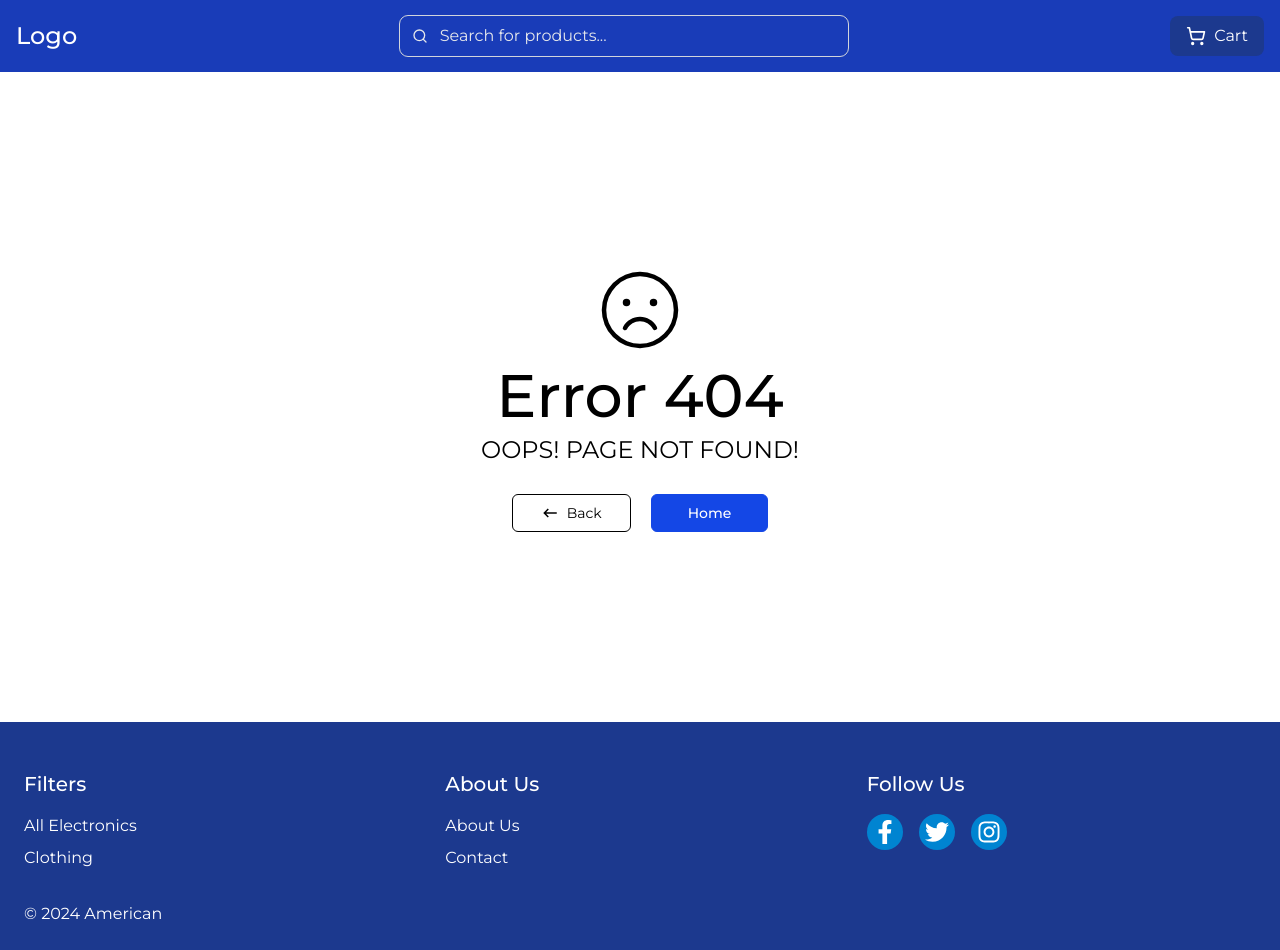
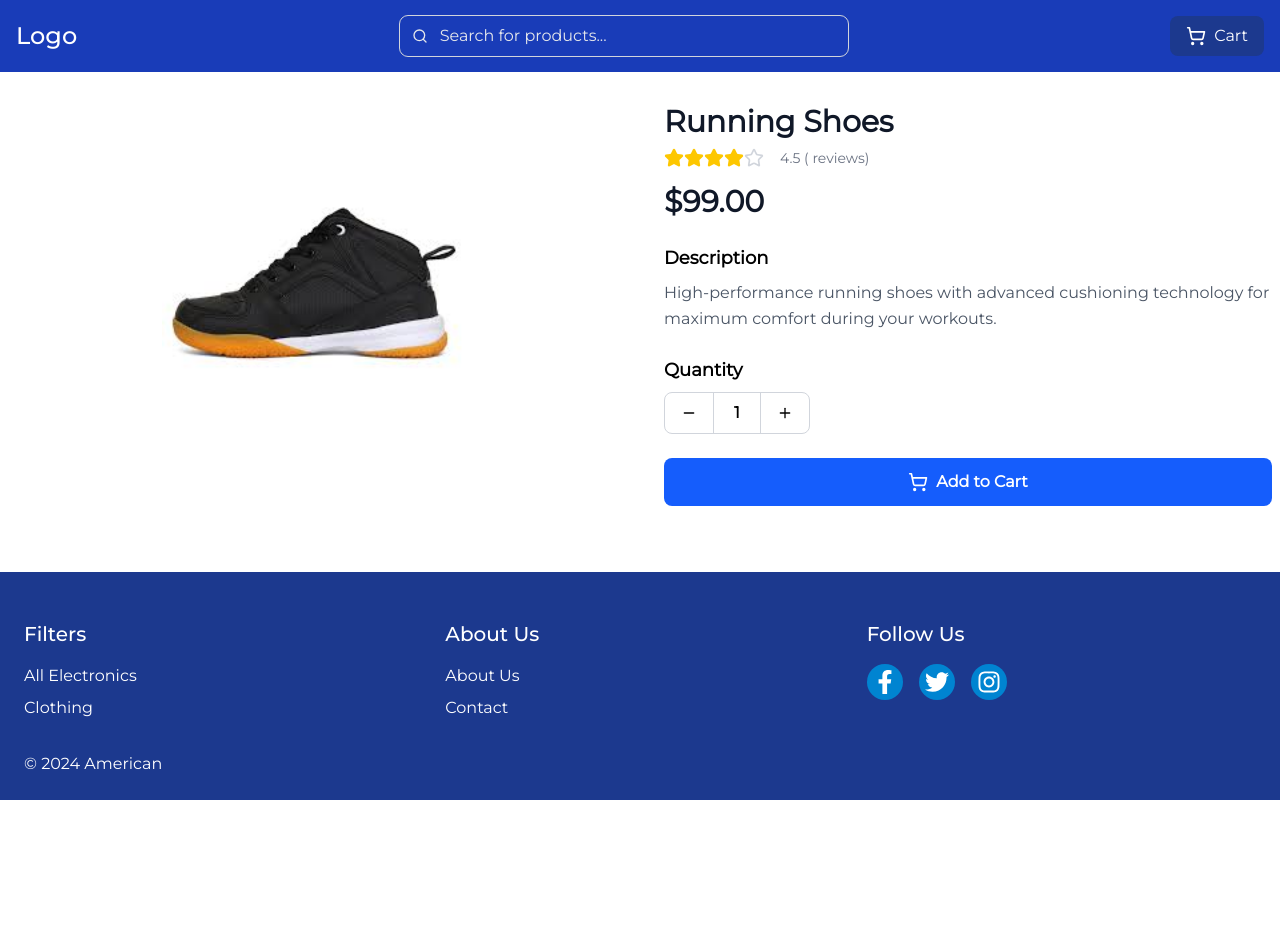
Before and after one commit to soni-naveen/EzyKart, a Next.js app: page /product/1 in a window 1280 px wide. Before the commit this address had no page. After the commit the page ends 800 px from the top, so only its background shows below. Built offline with nearby package versions, Linux system fonts and the light colour scheme.

Commit message:
fix: product page not found issue + style: product page

```diff
--- a/src/app/components/Navbar.jsx
+++ b/src/app/components/Navbar.jsx
@@ -60,7 +60,7 @@ export default function Navbar() {
             <div className="flex items-center space-x-2 bg-blue-900 px-3 sm:px-4 py-2 rounded-lg hover:bg-blue-700 transition-colors cursor-pointer">
               <ShoppingCart className="w-4 sm:w-5 h-4 sm:h-5" />
               {totalItems > 0 && (
-                <span className="absolute top-2 right-0 bg-red-500 text-white text-xs rounded-full w-5 h-5 flex items-center justify-center font-montserrat-bold">
+                <span className="absolute top-2 right-0 bg-red-500 text-white text-xs rounded-full w-5 h-5 flex items-center justify-center font-montserrat-medium">
                   {totalItems}
                 </span>
               )}
--- a/src/app/components/ProductCard.jsx
+++ b/src/app/components/ProductCard.jsx
@@ -1,19 +1,27 @@
 "use client";
 
-import React from "react";
+import React, { useState } from "react";
 import { Star } from "lucide-react";
 import Image from "next/image";
 import Link from "next/link";
 import { useCartStore } from "@/app/lib/store";
+import { Check, ShoppingCart } from "lucide-react";
 
 export default function ProductCard({ product }) {
   const addItem = useCartStore((state) => state.addItem);
+  const [added, setAdded] = useState(false);
 
   const handleAddToCart = (e) => {
     e.preventDefault();
     e.stopPropagation();
     addItem(product);
+    setAdded(true);
+
+    setTimeout(() => {
+      setAdded(false);
+    }, 1500);
   };
+
   return (
     <Link href={`/product/${product.id}`}>
       <div className="bg-white rounded-lg shadow-md overflow-hidden hover:shadow-lg transition-shadow">
@@ -48,9 +56,21 @@ export default function ProductCard({ product }) {
           <p className="text-2xl font-montserrat-bold mb-3">${product.price}</p>
           <div
             onClick={handleAddToCart}
-            className="w-full text-center bg-blue-800 text-white py-2 rounded-lg hover:bg-blue-700 transition-colors"
+            className={`w-full text-center text-white py-2 rounded-lg transition-colors ${
+              added ? "bg-blue-800" : "bg-blue-800 hover:bg-blue-700"
+            }`}
           >
-            Add to Cart
+            {added ? (
+              <p className="flex items-center gap-1 justify-center">
+                <Check className="w-5 h-5" />
+                Added
+              </p>
+            ) : (
+              <p className="flex items-center gap-1 justify-center">
+                <ShoppingCart className="w-5 h-5" />
+                Add to Cart
+              </p>
+            )}
           </div>
         </div>
       </div>
--- a/src/app/components/Sidebar.jsx
+++ b/src/app/components/Sidebar.jsx
@@ -102,7 +102,7 @@ export default function Sidebar({ isOpen, onClose }) {
 
       <div
         className={`
-            fixed lg:static inset-y-0 left-0 z-50 w-80 bg-white shadow-lg transform transition-transform duration-300 ease-in-out lg:transform-none lg:shadow-none lg:w-56 xl:w-70
+            fixed inset-y-0 lg:inset-auto left-0 z-50 w-80 shadow-lg transform transition-transform duration-300 ease-in-out lg:transform-none lg:shadow-none lg:w-56 xl:w-70
             ${isOpen ? "translate-x-0" : "-translate-x-full lg:translate-x-0"}`}
       >
         <div className="bg-blue-800 text-white p-6 lg:rounded-xl h-full overflow-y-auto">
--- a/src/app/page.jsx
+++ b/src/app/page.jsx
@@ -73,7 +73,7 @@ export default function Home() {
           <div className="lg:col-span-3">
             {/* Mobile Filter Button */}
             <div className="flex justify-between items-center mb-6 lg:hidden">
-              <h1 className="text-lg sm:text-xl font-montserrat-medium">Product Listing</h1>
+              <h1 className="text-xl sm:text-2xl font-montserrat-medium">Product Listing</h1>
               <button
                 onClick={() => setIsSidebarOpen(true)}
                 className="flex items-center space-x-2 px-3 sm:px-4 py-1.5 sm:py-2 border border-gray-300 rounded-lg hover:bg-gray-50"
--- a/src/app/product/[id]/page.jsx
+++ b/src/app/product/[id]/page.jsx
@@ -3,17 +3,20 @@
 import { useState } from "react";
 import { useParams } from "next/navigation";
 import Image from "next/image";
-import { Star, Minus, Plus, ShoppingCart } from "lucide-react";
+import { Star, Minus, Plus, ShoppingCart, Check } from "lucide-react";
 import { Products } from "@/app/lib/data";
 import { useCartStore } from "@/app/lib/store";
 import NotFound from "@/app/not-found";
+import { useRouter } from "next/navigation";
 
 export default function ProductDetailPage() {
+  const router = useRouter();
   const params = useParams();
   const [quantity, setQuantity] = useState(1);
   const addItem = useCartStore((state) => state.addItem);
+  const [added, setAdded] = useState(false);
 
-  const product = Products.find((p) => p.id === params.id);
+  const product = Products.find((p) => p.id == params.id);
 
   if (!product) {
     return <NotFound />;
@@ -22,6 +25,12 @@ export default function ProductDetailPage() {
   const handleAddToCart = () => {
     for (let i = 0; i < quantity; i++) {
       addItem(product);
+      setAdded(true);
+
+      setTimeout(() => {
+        setAdded(false);
+        router.push("/cart");
+      }, 1500);
     }
   };
 
@@ -29,33 +38,18 @@ export default function ProductDetailPage() {
   const decrementQuantity = () => setQuantity((prev) => Math.max(1, prev - 1));
 
   return (
-    <div className="container py-8">
+    <div className="container mx-auto py-8 px-2">
       <div className="grid grid-cols-1 lg:grid-cols-2 gap-12">
         {/* Image Section */}
         <div className="space-y-4">
-          <div className="aspect-square relative overflow-hidden rounded-lg bg-gray-100">
+          <div className="h-[300px] sm:h-[350px] lg:h-[400px] relative overflow-hidden rounded-lg bg-white flex items-center justify-center">
             <Image
-              src={product.image || "/placeholder.svg"}
+              width={300}
+              height={300}
+              src={product.image}
               alt={product.title}
-              fill
-              className="object-cover"
+              className="object-contain"
             />
-          </div>
-
-          <div className="grid grid-cols-4 gap-4">
-            {[...Array(4)].map((_, i) => (
-              <div
-                key={i}
-                className="aspect-square relative overflow-hidden rounded-lg bg-gray-100 border-2 border-transparent hover:border-blue-500 cursor-pointer"
-              >
-                <Image
-                  src={product.image}
-                  alt={`${product.title} view ${i + 1}`}
-                  fill
-                  className="object-cover"
-                />
-              </div>
-            ))}
           </div>
         </div>
 
@@ -96,18 +90,6 @@ export default function ProductDetailPage() {
             </p>
           </div>
 
-          <div>
-            <h3 className="text-lg font-semibold mb-2">Category</h3>
-            <span className="inline-block bg-gray-100 text-gray-800 px-3 py-1 rounded-full text-sm">
-              {product.category}
-            </span>
-          </div>
-
-          <div>
-            <h3 className="text-lg font-semibold mb-2">Brand</h3>
-            <span className="text-gray-600">{product.brand}</span>
-          </div>
-
           {/* Quantity Selector */}
           <div>
             <h3 className="text-lg font-semibold mb-2">Quantity</h3>
@@ -115,14 +97,16 @@ export default function ProductDetailPage() {
               <div className="flex items-center border border-gray-300 rounded-lg">
                 <button
                   onClick={decrementQuantity}
-                  className="p-2 hover:bg-gray-100 transition-colors"
+                  className="px-4 py-2 hover:bg-gray-100 transition-colors"
                 >
                   <Minus className="w-4 h-4" />
                 </button>
-                <span className="px-4 py-2 font-semibold">{quantity}</span>
+                <span className="px-5 py-2 font-semibold border-x border-gray-300">
+                  {quantity}
+                </span>
                 <button
                   onClick={incrementQuantity}
-                  className="p-2 hover:bg-gray-100 transition-colors"
+                  className="px-4 py-2 hover:bg-gray-100 transition-colors"
                 >
                   <Plus className="w-4 h-4" />
                 </button>
@@ -135,52 +119,18 @@ export default function ProductDetailPage() {
             onClick={handleAddToCart}
             className="w-full bg-blue-600 hover:bg-blue-700 text-white font-semibold py-3 px-6 rounded-lg transition-colors duration-200 flex items-center justify-center space-x-2"
           >
-            <ShoppingCart className="w-5 h-5" />
-            <span>Add to Cart</span>
+            {added ? (
+              <p className="flex items-center gap-2 justify-center">
+                <Check className="w-5 h-5" />
+                Added
+              </p>
+            ) : (
+              <p className="flex items-center gap-2 justify-center">
+                <ShoppingCart className="w-5 h-5" />
+                Add to Cart
+              </p>
+            )}
           </button>
-
-          {/* Reviews Section */}
-          <div className="border-t pt-6">
-            <h3 className="text-lg font-semibold mb-4">Customer Reviews</h3>
-            <div className="space-y-4">
-              {/* Sample Review */}
-              <div className="border-b pb-4">
-                <div className="flex items-center mb-2">
-                  <div className="flex items-center">
-                    {[...Array(5)].map((_, i) => (
-                      <Star
-                        key={i}
-                        className="w-4 h-4 text-yellow-400 fill-current"
-                      />
-                    ))}
-                  </div>
-                  <span className="ml-2 font-semibold">John D.</span>
-                </div>
-                <p className="text-gray-600">
-                  Great product! Exactly as described and fast shipping.
-                </p>
-              </div>
-
-              <div className="border-b pb-4">
-                <div className="flex items-center mb-2">
-                  <div className="flex items-center">
-                    {[...Array(4)].map((_, i) => (
-                      <Star
-                        key={i}
-                        className="w-4 h-4 text-yellow-400 fill-current"
-                      />
-                    ))}
-                    <Star className="w-4 h-4 text-gray-300" />
-                  </div>
-                  <span className="ml-2 font-semibold">Sarah M.</span>
-                </div>
-                <p className="text-gray-600">
-                  Good quality, though it took a bit longer to arrive than
-                  expected.
-                </p>
-              </div>
-            </div>
-          </div>
         </div>
       </div>
     </div>
```
Also changed, not shown: src/app/cart/page.jsx (+6 -2 lines).
